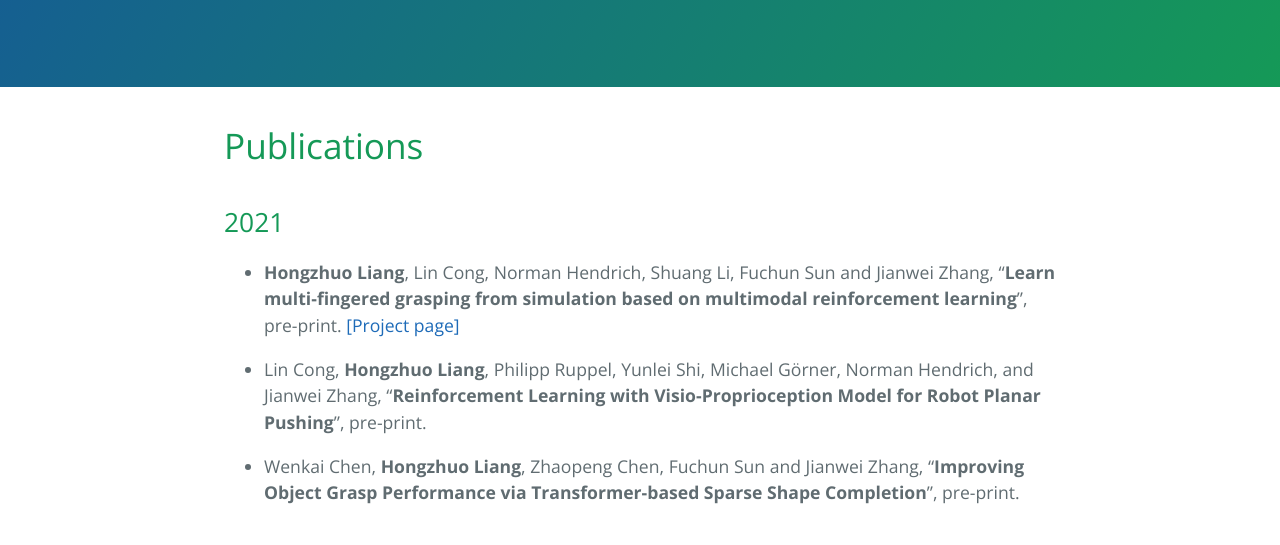
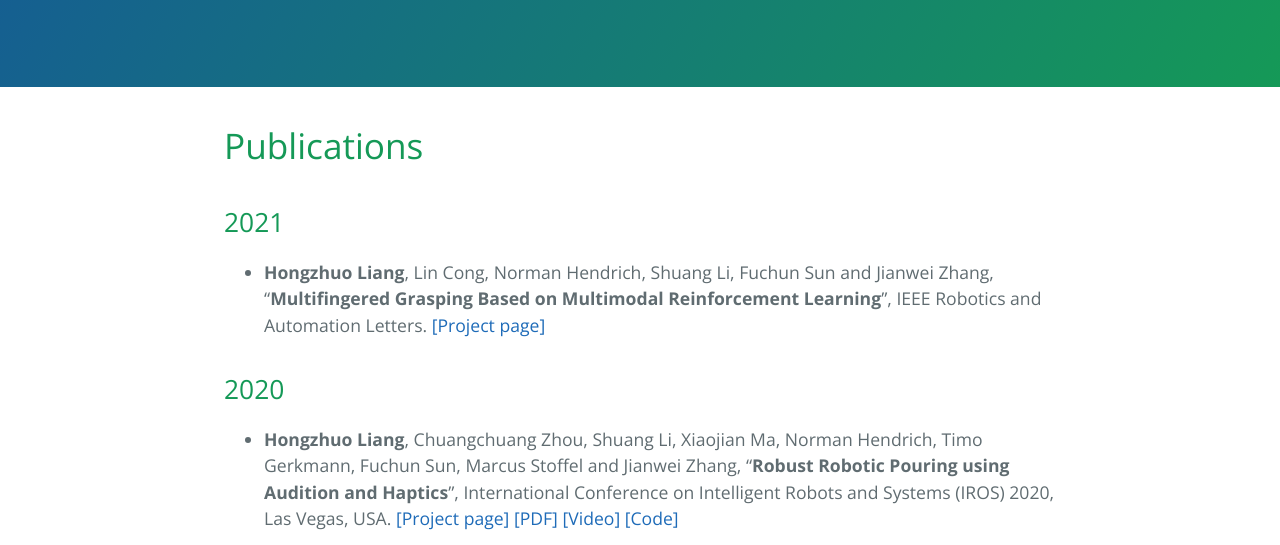
Before and after one commit to lianghongzhuo/lianghongzhuo.github.io, a Jekyll site: the page built from publications.md, in a window 1280 px wide and 900 px high, scrolled down 326 px, cut to the strip 0-545 px from the top of the window. Built offline with Jekyll 4.4.1, drawn with Linux system fonts in a browser that asks for light colours; some of the changed text lies outside the part shown.

Commit message:
update publication

```diff
--- a/publications.md
+++ b/publications.md
@@ -5,12 +5,7 @@ title: Publications
 # Publications
 
 ## 2021
-- **Hongzhuo Liang**, Lin Cong, Norman Hendrich, Shuang Li, Fuchun Sun and Jianwei Zhang, "**Learn multi-fingered grasping from simulation based on multimodal reinforcement learning**", pre-print. [[Project page]](https://lianghongzhuo.github.io/multifinger_rl_grasp/)
-
-- Lin Cong, **Hongzhuo Liang**, Philipp Ruppel, Yunlei Shi, Michael Görner, Norman Hendrich, and Jianwei Zhang, "**Reinforcement Learning with Visio-Proprioception Model for Robot Planar Pushing**", pre-print.
-
-- Wenkai Chen, **Hongzhuo Liang**, Zhaopeng Chen, Fuchun Sun and Jianwei Zhang, "**Improving Object Grasp Performance via Transformer-based Sparse Shape Completion**", pre-print.
-
+- **Hongzhuo Liang**, Lin Cong, Norman Hendrich, Shuang Li, Fuchun Sun and Jianwei Zhang, "**Multifingered Grasping Based on Multimodal Reinforcement Learning**", IEEE Robotics and Automation Letters. [[Project page]](https://lianghongzhuo.github.io/multifinger_rl_grasp/)
 
 ## 2020
 - **Hongzhuo Liang**, Chuangchuang Zhou, Shuang Li, Xiaojian Ma, Norman Hendrich, Timo Gerkmann, Fuchun Sun, Marcus Stoffel and Jianwei Zhang, "**Robust Robotic Pouring using Audition and Haptics**", International Conference on Intelligent Robots and Systems (IROS) 2020, Las Vegas, USA. [[Project page]](https://lianghongzhuo.github.io/MultimodalPouring/) [[PDF]](https://arxiv.org/abs/2003.00342) [[Video]](https://youtu.be/_U7zTyS338I) [[Code]](https://github.com/lianghongzhuo/MultimodalPouring)
```
Also changed, not shown: other parts of publications.md (+5 -0 lines).
